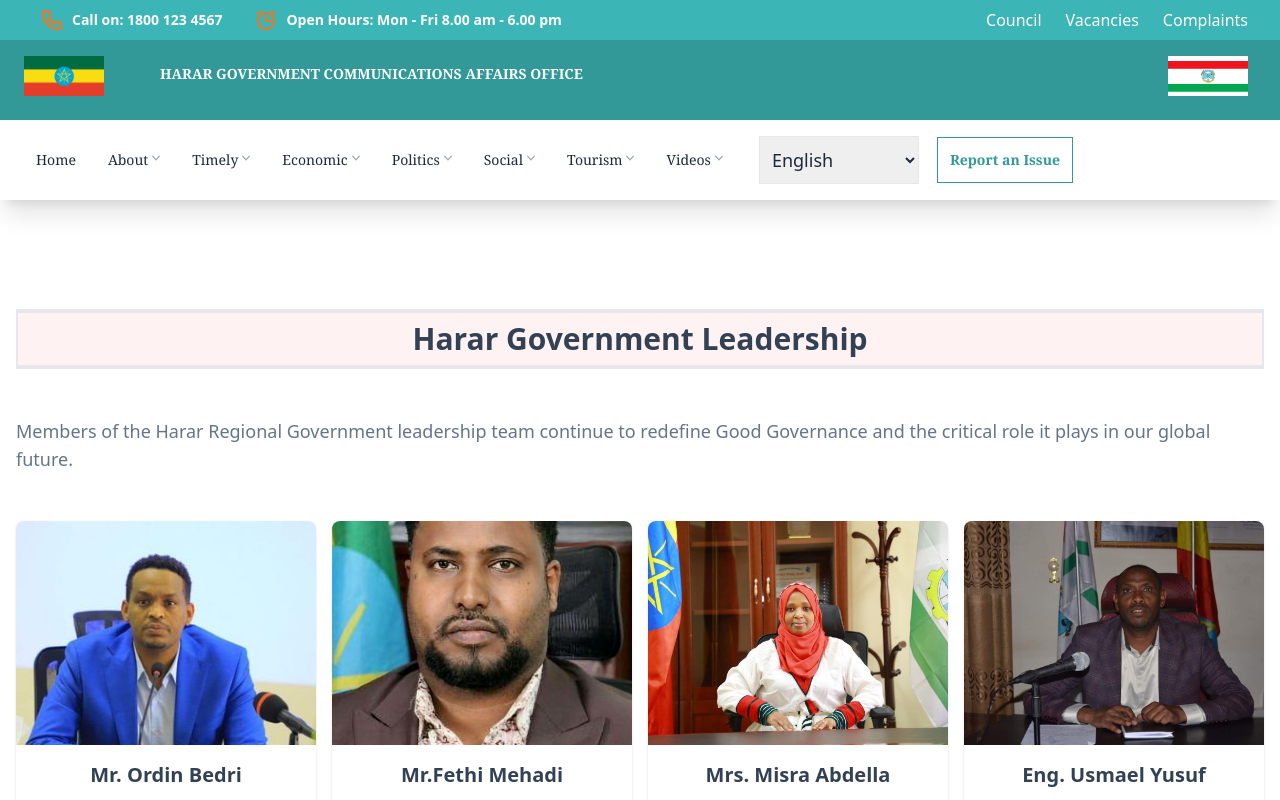
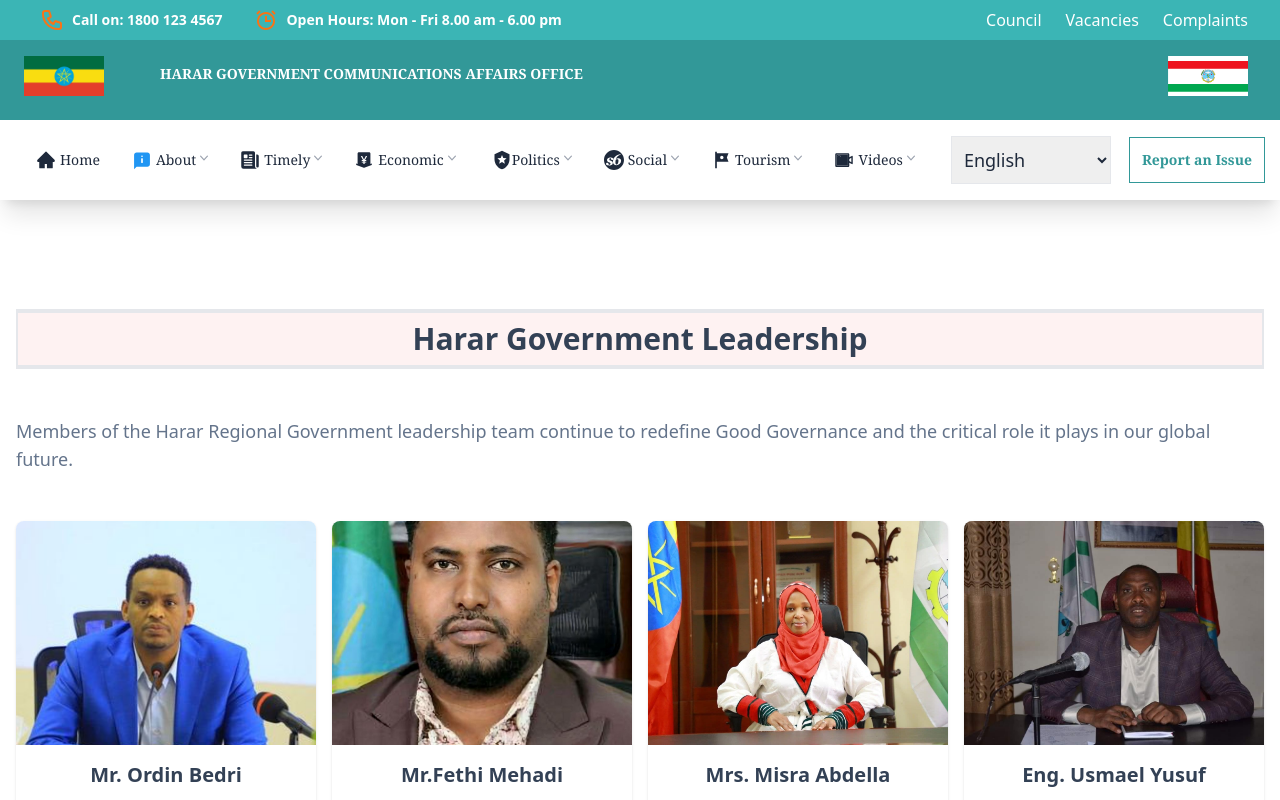
Before and after one commit to fufex3934/frontend, a React (Vite) app: page /about-leadership in a window 1280 px wide. Shown: the top 800 px of the page. Built offline with nearby package versions, Linux system fonts and the light colour scheme.

Commit message:
Navbar icons

```diff
--- a/src/components/navbars/bottomnav/BottomNav.jsx
+++ b/src/components/navbars/bottomnav/BottomNav.jsx
@@ -2,6 +2,11 @@ import React, { useState, useEffect } from 'react';
 import Language from './Language';
 import '../../styles/navbar.css';
 import { useNavigate } from 'react-router-dom';
+import {AiFillHome,AiFillMoneyCollect,AiTwotoneVideoCamera} from "react-icons/ai";
+import { IoNewspaper } from 'react-icons/io5';
+import{FcAbout} from 'react-icons/fc';
+import {MdLocalPolice,MdTour} from 'react-icons/md';
+import {SiSociety6} from 'react-icons/si';
 const BottomNavbar = () => {
   const navigate = useNavigate();
   const [showNavbar, setShowNavbar] = useState(true);
@@ -54,16 +59,18 @@ const BottomNavbar = () => {
           <div className="hidden lg:block">
             <ul className="flex items-center space-x-2">
               <li className="group z-10 relative dropdown text-gray-600 text-md font-serif">
-                  <button onClick={()=>navigate('/')} className="inline-flex w-full cursor-pointer
+              <button onClick={()=>navigate('/')} className="inline-flex w-full cursor-pointer
                   justify-center gap-x-0 bg-white px-3 py-2 text-sm
                    text-[#1e293b] hover:bg-[#3bb5b5] hover:text-white"
                   id="menu-button" aria-expanded="true" aria-haspopup="true">
+                    <AiFillHome className='mr-1 w-5 h-5'/>
                     Home
                   </button>
                 </li>
 
             <li className="group z-10 relative dropdown   text-gray-600 hover:text-[#3bb5b5] cursor-pointer text-md font-serif ">
               <a  className="hover:text-[#3bb5b5] inline-flex w-full justify-center gap-x-0  bg-white px-3 py-2 text-sm text-[#1e293b]" id="menu-button" aria-expanded="true" aria-haspopup="true">
+              <FcAbout className='mr-1 w-5 h-5'/>
                 About
                 <svg className="-mr-1 h-4 w-4  text-gray-400" viewBox="0 0 20 20" fill="currentColor" aria-hidden="true">
                   <path fillRule="evenodd" d="M5.23 7.21a.75.75 0 011.06.02L10 11.168l3.71-3.938a.75.75 0 111.08 1.04l-4.25 4.5a.75.75 0 01-1.08 0l-4.25-4.5a.75.75 0 01.02-1.06z" clipRule="evenodd" />
@@ -79,6 +86,7 @@ const BottomNavbar = () => {
             </li>
             <li className="group z-10 relative dropdown   text-gray-600 hover:text-orange-600 cursor-pointer text-md font-serif ">
               <a className=" hover:text-[#3bb5b5] inline-flex w-full justify-center gap-x-0  bg-white px-3 py-2 text-sm text-[#1e293b]" id="menu-button" aria-expanded="true" aria-haspopup="true">
+                <IoNewspaper className='mr-1 w-5 h-5'/>
                 Timely
                 <svg className="-mr-1 h-4 w-4  text-gray-400" viewBox="0 0 20 20" fill="currentColor" aria-hidden="true">
                   <path fillRule="evenodd" d="M5.23 7.21a.75.75 0 011.06.02L10 11.168l3.71-3.938a.75.75 0 111.08 1.04l-4.25 4.5a.75.75 0 01-1.08 0l-4.25-4.5a.75.75 0 01.02-1.06z" clipRule="evenodd" />
@@ -94,6 +102,7 @@ const BottomNavbar = () => {
             </li>
           <li className="group z-10 relative dropdown   text-gray-600 hover:text-orange-600 cursor-pointer text-md font-serif ">
             <a className="hover:text-[#3bb5b5] inline-flex w-full justify-center gap-x-0  bg-white px-3 py-2 text-sm text-[#1e293b]" id="menu-button" aria-expanded="true" aria-haspopup="true">
+              <AiFillMoneyCollect className='mr-1  w-5 h-5'/>
               Economic
               <svg className="-mr-1 h-4 w-4  text-gray-400" viewBox="0 0 20 20" fill="currentColor" aria-hidden="true">
                 <path fillRule="evenodd" d="M5.23 7.21a.75.75 0 011.06.02L10 11.168l3.71-3.938a.75.75 0 111.08 1.04l-4.25 4.5a.75.75 0 01-1.08 0l-4.25-4.5a.75.75 0 01.02-1.06z" clipRule="evenodd" />
@@ -108,6 +117,7 @@ const BottomNavbar = () => {
           </li>
           <li className=" group z-10 relative dropdown   text-gray-600  cursor-pointer text-md font-serif ">
             <a className="hover:text-[#3bb5b5] inline-flex w-full justify-center gap-x-0  bg-white px-3 py-2 text-sm text-[#1e293b]" id="menu-button" aria-expanded="true" aria-haspopup="true">
+              <MdLocalPolice className='ml-1 h-5 w-5'/>
               Politics
               <svg className="-mr-1 h-4 w-4  text-gray-400" viewBox="0 0 20 20" fill="currentColor" aria-hidden="true">
                 <path fillRule="evenodd" d="M5.23 7.21a.75.75 0 011.06.02L10 11.168l3.71-3.938a.75.75 0 111.08 1.04l-4.25 4.5a.75.75 0 01-1.08 0l-4.25-4.5a.75.75 0 01.02-1.06z" clipRule="evenodd" />
@@ -123,6 +133,7 @@ const BottomNavbar = () => {
           </li>
           <li className="group z-10 relative dropdown   text-gray-600 hover:text-orange-600 cursor-pointer text-md font-serif ">
             <a className="hover:text-[#3bb5b5] inline-flex w-full justify-center gap-x-0  bg-white px-3 py-2 text-sm text-[#1e293b]" id="menu-button" aria-expanded="true" aria-haspopup="true">
+              <SiSociety6 className='mr-1 h-5 w-5'/>
               Social
               <svg className="-mr-1 h-4 w-4  text-gray-400" viewBox="0 0 20 20" fill="currentColor" aria-hidden="true">
                 <path fillRule="evenodd" d="M5.23 7.21a.75.75 0 011.06.02L10 11.168l3.71-3.938a.75.75 0 111.08 1.04l-4.25 4.5a.75.75 0 01-1.08 0l-4.25-4.5a.75.75 0 01.02-1.06z" clipRule="evenodd" />
@@ -137,6 +148,7 @@ const BottomNavbar = () => {
           </li>
             <li className="group z-10 relative dropdown   text-gray-600 hover:text-orange-600 cursor-pointer text-md font-serif ">
               <a className="hover:text-[#3bb5b5] inline-flex w-full justify-center gap-x-0  bg-white px-3 py-2 text-sm text-[#1e293b] " id="menu-button" aria-expanded="true" aria-haspopup="true">
+                <MdTour className='mr-1 h-5 w-5'/>
                 Tourism
                 <svg className="-mr-1 h-4 w-4  text-gray-400" viewBox="0 0 20 20" fill="currentColor" aria-hidden="true">
                   <path fillRule="evenodd" d="M5.23 7.21a.75.75 0 011.06.02L10 11.168l3.71-3.938a.75.75 0 111.08 1.04l-4.25 4.5a.75.75 0 01-1.08 0l-4.25-4.5a.75.75 0 01.02-1.06z" clipRule="evenodd" />
@@ -153,6 +165,7 @@ const BottomNavbar = () => {
             </li>
           <li className="group z-10 relative dropdown   text-gray-600 hover:text-orange-600 cursor-pointer text-md font-serif ">
             <a  className="hover:text-[#3bb5b5] inline-flex w-full justify-center gap-x-0  bg-white px-3 py-2 text-sm text-[#1e293b]" id="menu-button" aria-expanded="true" aria-haspopup="true">
+              <AiTwotoneVideoCamera className='mr-1 h-5 w-5'/>
               Videos
               <svg className="-mr-1 h-4 w-4  text-gray-400" viewBox="0 0 20 20" fill="currentColor" aria-hidden="true">
                 <path fillRule="evenodd" d="M5.23 7.21a.75.75 0 011.06.02L10 11.168l3.71-3.938a.75.75 0 111.08 1.04l-4.25 4.5a.75.75 0 01-1.08 0l-4.25-4.5a.75.75 0 01.02-1.06z" clipRule="evenodd" />
```
